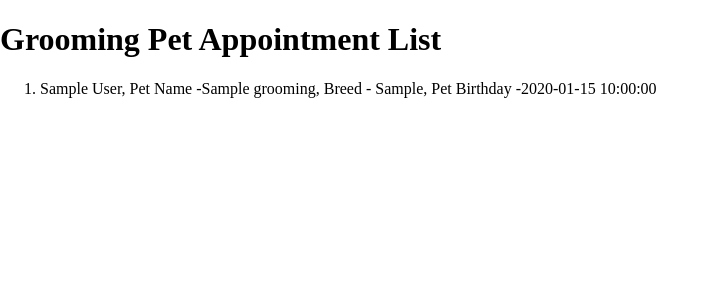
After one commit to nurbek-is/SallyGrooming, a PHP site: page /grm-appt-list.php in a window 1280 px wide. The commit adds this page. Shown: the top 300 px of the page, without its empty margins (0-718 px from the left). Run offline with PHP 8.4, Linux system fonts and the light colour scheme; tables that the repository leaves empty hold one stand-in row (values such as "Sample post"); some libraries are stand-ins or nearby versions.

Commit message:
listing all appnts in ol

```diff
--- a/admin.php
+++ b/admin.php
@@ -39,8 +39,6 @@
   <h1>No Results</h1>
   <p><?= $title?></p>
 <?php } ?>
-
-
 </main>
 </body>
 </html>
--- /dev/null
+++ b/grm-appt-list.php
@@ -0,0 +1,37 @@
+<?php
+  $dsn = 'mysql:host=localhost;dbname=pet_shop';
+  $username = 'root';
+  $password = 'pwdpwd';
+  $db = new PDO($dsn, $username, $password);
+
+  $query = "SELECT FirstName,LastName,PetName,Breed,PetBirthday
+    FROM grooming";
+  $stmt = $db->prepare($query);
+  $stmt ->execute();
+?>
+<!DOCTYPE html>
+<html lang="en">
+<head>
+<meta charset="UTF-8">
+<meta name="viewport" content="width=device-width,initial-scale=1">
+<link rel="stylesheet" href="../../static/styles/normalize.css">
+<link rel="stylesheet" href="../../static/styles/styles.css">
+<title>Grooming Appointment List</title>
+</head>
+<body>
+<main>
+  <h1>Grooming Pet Appointment List</h1>
+  <ol>
+  <?php
+    while ($row = $stmt->fetch()) {
+      echo '<li>' . $row['FirstName'] . ' '
+            . $row['LastName'] .  ',  Pet Name -'
+            . $row['PetName'] .  ',  Breed - '
+            . $row['Breed'] .  ',  Pet Birthday -'
+            . $row['PetBirthday'] .  '</li>';
+    }
+  ?>
+  </ol>
+</main>
+</body>
+</html>
```
